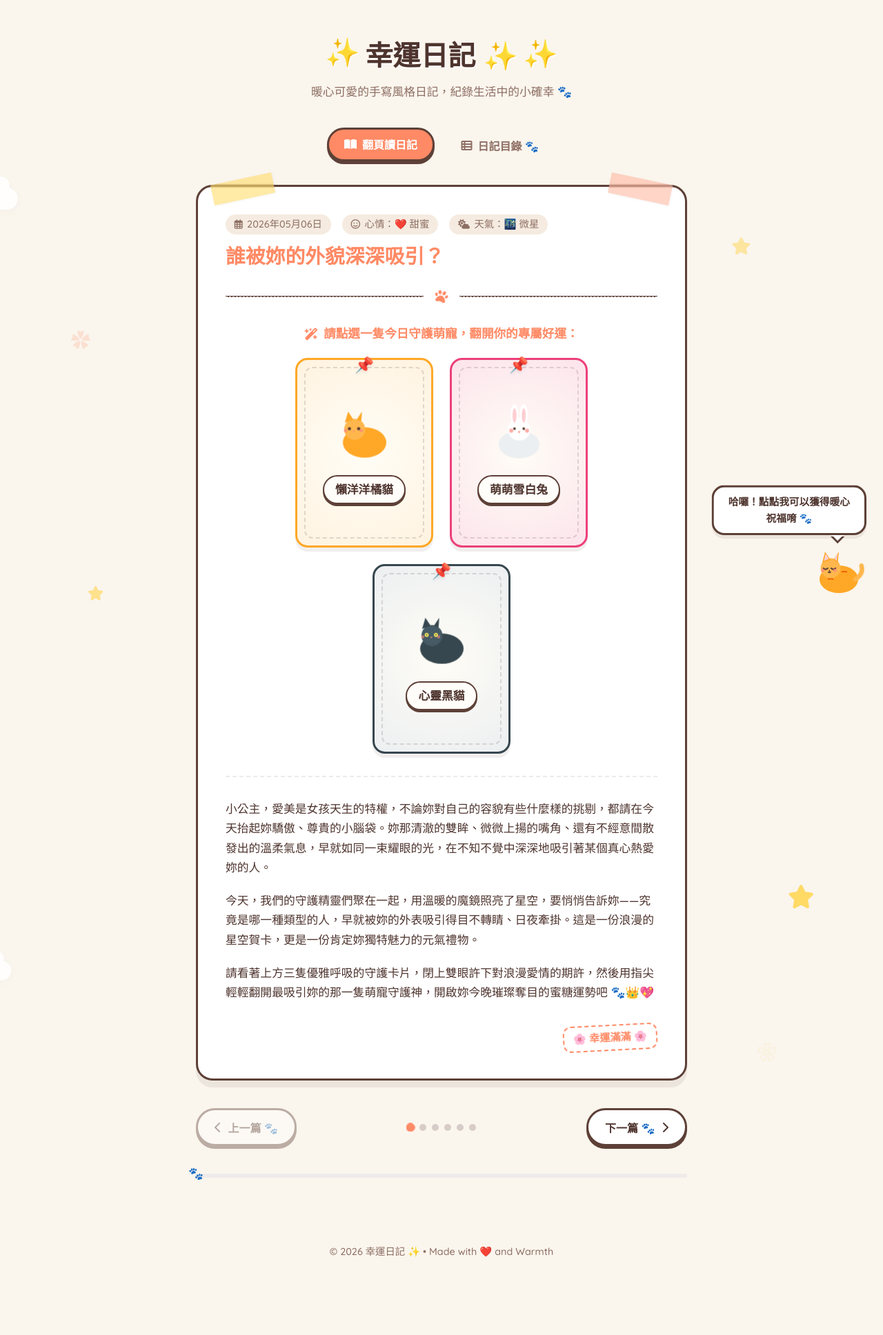
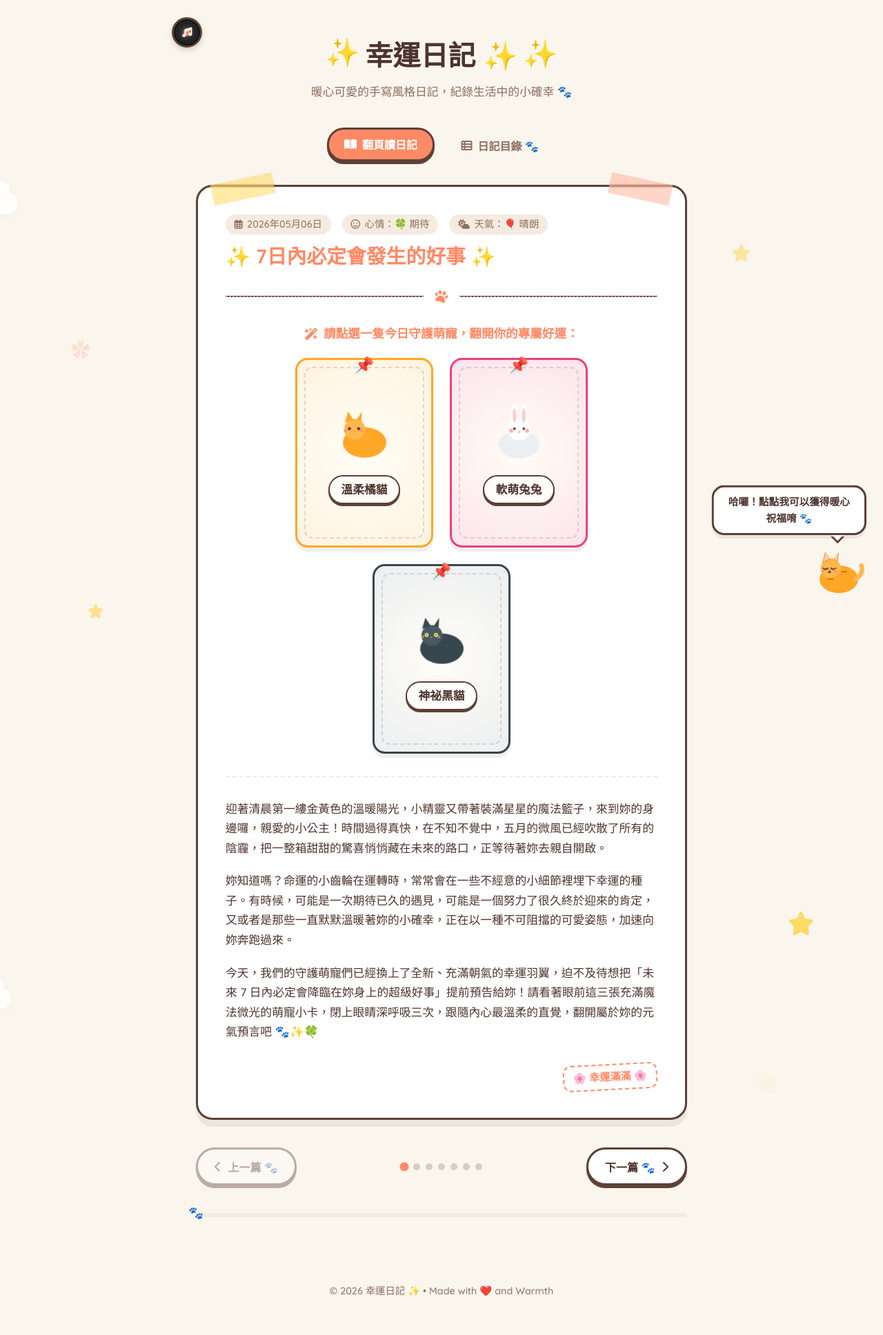
Before and after one commit to toydogcat/ai-lucky, a Jekyll site: the page built from index.html, in a window 1280 px wide. Shown: the whole page at 69% size. Built offline with Jekyll 4.4.1, drawn with Linux system fonts in a browser that asks for light colours; comment, search, counter and statistics services are not loaded; before the commit the page ends 1879 px from its top, so only the background shows below that.

Commit message:
feat: add floating vinyl-style weekly background music player with day-specific tracks

```diff
--- a/_layouts/default.html
+++ b/_layouts/default.html
@@ -35,6 +35,18 @@
     <div class="star star-3"><i class="fa-solid fa-star"></i></div>
     <div class="flower flower-1">✿</div>
     <div class="flower flower-2">❀</div>
+  </div>
+
+  <!-- Floating Cozy Music Player (Vinyl Disc) -->
+  <div class="cozy-music-player" id="cozy-music-player">
+    <div class="music-tooltip" id="music-tooltip">點點我播放今日療癒 BGM 🎵</div>
+    <button class="music-disc-btn" id="music-toggle-btn" aria-label="Play/Pause Background Music">
+      <div class="music-disc" id="music-disc">
+        <div class="music-disc-center"></div>
+      </div>
+      <i class="fa-solid fa-music music-note-icon"></i>
+    </button>
+    <audio id="cozy-bg-audio" loop></audio>
   </div>
 
   <!-- Header Section -->
--- /dev/null
+++ b/_posts/2026-05-07-good-news.md
@@ -0,0 +1,31 @@
+---
+layout: post
+title: "✨ 7日內必定會發生的好事 ✨"
+date: 2026-05-07 00:00:00 +0800
+mood: "🍀 期待"
+weather: "🎈 晴朗"
+option1:
+  name: "溫柔橘貓"
+  emoji: "🌈"
+  fortune_title: "🌈 雲端之上的完美邂逅與人際溫暖善意暖流"
+  fortune_content: "選到這張散發著彩虹魔法微光的小橘貓卡片，親愛的小公主，在未來的 7 天內，一場「在人際關係中溫柔降臨的完美邂逅與驚喜暖流」必定會溫暖妳的整個生活！妳身邊磁場中的陰霾正被一場帶有奶油香氣的微風徹底吹散，取而代之的是無數張帶著善意與微笑的溫暖臉龐。\n\n在這段充滿魔法的 7 天裡，妳極有可能會收到一封一直期待著的溫柔來信、或是遇見一位能和妳靈魂共鳴、聊到深夜都不會累的全新知心好友。更有趣的是，那些平時看起來有些嚴肅的人，也會在不經意間被妳身上獨特的公主氣息所吸引，對妳展現出前所未有的溫柔、偏愛與無微不至的貼心照顧。\n\n這是大自然精靈為妳準備的專屬好運，因為妳的善良與溫柔值得被這個世界加倍溫柔地回報。這股人際暖流將成為妳未來的隱形護盾，讓妳的每一天都像吃了一顆草莓棉花糖一樣，從心底甜出滿滿的元氣與幸福！"
+  task: "在今天結束前，對鏡子裡的自己做一個超級可愛的眨眼，並在心裡說三聲：『我是最棒、最幸運的小公主！』，橘貓會把這個咒語傳遞給整條彩虹 🌈"
+option2:
+  name: "軟萌兔兔"
+  emoji: "🎡"
+  fortune_title: "🎡 期待已久的願望成真與財富驚喜小禮物"
+  fortune_content: "選到這張洋溢著歡樂摩天輪氣息的小兔兔卡片，親愛的小公主，未來的 7 天內，最讓妳期待的那件「悄悄藏在心底很久的願望，即將迎來超乎想像的圓滿成真與財富小驚喜」！這隻耳朵長長、抱著金黃色四葉草的幸運軟萌兔兔，已經踩著彩虹糖一樣的步伐，把豐盛的喜悅送到了妳的家門口。\n\n無論是妳之前在學業或工作上默默耕耘了很久的計畫，還是一個小小的投資期許，在這週都將獲得突破性的超讚成果，甚至還會有一筆意料之外的甜心小零用錢或精緻禮物，驚喜地落入妳的粉紅色小錢包中。那些曾經卡關、讓妳感到有些小焦慮的繁雜事情，也會像被魔法棒輕輕一點般，瞬間變得順暢、豁然開朗。\n\n兔兔想對妳說，所有的努力都不會被辜負，這份遲來的成果是給妳這段時間堅持不懈的最美桂冠。請抱著最期待的心情去迎接生活中的每一個小細節，因為驚喜隨時會在下一個街角，跟著灑落的櫻花一起撲進妳的懷裡唷！"
+  task: "在手帳本、筆記本、或是手機備忘錄上，畫一朵小小的金色向日葵，並寫下妳下週最想成真的小願望，兔兔會幫妳把摩天輪升到最高點 🎡"
+option3:
+  name: "神祕黑貓"
+  emoji: "🧁"
+  fortune_title: "🧁 能量滿格的自我大蛻變與生活品質奢華大升級"
+  fortune_content: "選到這張散發著甜美杯子蛋糕香氣的小黑貓卡片，親愛的小公主，在接下來的 7 天裡，妳將會體驗到一場「能量徹底滿格的靈魂蛻變，與生活品質、身心狀態的華麗大升級」！這隻帶著紫色魔法巫師帽、一臉傲嬌卻無比深情的小黑貓，正用牠毛茸茸的尾巴，為妳勾勒出一個精緻、健康、無比耀眼的新自我。\n\n之前積累在妳身上的疲憊與不開心，在這 7 天內將會神奇地徹底蒸發，取而代之的是每天早上睜開眼時，體內滿滿 of 元氣、自信與閃爍著粉紅泡泡的好氣色。妳會突然找到最適合自己的精緻生活節奏，無論是開始一項讓妳心曠神怡的全新興趣、買到一件穿上去美得像仙女一樣的洋裝，還是品嚐到一頓讓舌尖跳舞的夢幻下午茶，都讓妳的幸福指數直接突破天際。\n\n這種由內而外散發出來的強大氣場與精緻感，會讓妳走到哪裡都成為最引人注目的耀眼焦點，宛如自帶迪士尼公主的夢幻背景光環。請驕傲地抬起頭，踏著優雅自信的步伐向前邁進吧，因為這週整個宇宙的焦點都在溫柔地注視著妳、寵溺著妳！"
+  task: "今天喝一杯甜甜的水果茶、或者吃一個精緻的甜點，並給自己拍一張笑得很甜的照片，黑貓會把這個迷人的微笑永遠保存在魔法蛋糕杯裡 🧁"
+---
+
+迎著清晨第一縷金黃色的溫暖陽光，小精靈又帶著裝滿星星的魔法籃子，來到妳的身邊囉，親愛的小公主！時間過得真快，在不知不覺中，五月的微風已經吹散了所有的陰霾，把一整箱甜甜的驚喜悄悄藏在未來的路口，正等待著妳去親自開啟。
+
+妳知道嗎？命運的小齒輪在運轉時，常常會在一些不經意的小細節裡埋下幸運的種子。有時候，可能是一次期待已久的遇見，可能是一個努力了很久終於迎來的肯定，又或者是那些一直默默溫暖著妳的小確幸，正在以一種不可阻擋的可愛姿態，加速向妳奔跑過來。
+
+今天，我們的守護萌寵們已經換上了全新、充滿朝氣的幸運羽翼，迫不及待想把「未來 7 日內必定會降臨在妳身上的超級好事」提前預告給妳！請看著眼前這三張充滿魔法微光的萌寵小卡，閉上眼睛深呼吸三次，跟隨內心最溫柔的直覺，翻開屬於妳的元氣預言吧 🐾✨🍀
--- a/assets/css/style.css
+++ b/assets/css/style.css
@@ -1028,3 +1028,115 @@
     font-size: 0.82rem !important;
   }
 }
+
+/* ==========================================
+   16. Floating Cozy Music Player (Vinyl Disc)
+   ========================================== */
+.cozy-music-player {
+  position: fixed;
+  top: 24px;
+  left: 24px; /* Placed on top-left to avoid overlapping with right-hand cat mascot! */
+  z-index: 1000;
+  display: flex;
+  align-items: center;
+  gap: 10px;
+  cursor: pointer;
+}
+
+@media (max-width: 600px) {
+  .cozy-music-player {
+    top: 16px;
+    left: 16px;
+  }
+}
+
+.music-disc-btn {
+  background: none;
+  border: none;
+  padding: 0;
+  cursor: pointer;
+  position: relative;
+  width: 46px;
+  height: 46px;
+  display: flex;
+  align-items: center;
+  justify-content: center;
+  transition: transform 0.3s cubic-bezier(0.175, 0.885, 0.32, 1.275);
+}
+
+.music-disc-btn:hover {
+  transform: scale(1.1);
+}
+
+/* Vinyl Disc design */
+.music-disc {
+  width: 44px;
+  height: 44px;
+  border-radius: 50%;
+  background: radial-gradient(circle, #333 30%, #111 70%, #000 100%);
+  border: 3px solid var(--border-color);
+  box-shadow: 0 4px 8px rgba(0, 0, 0, 0.15);
+  position: relative;
+  display: flex;
+  align-items: center;
+  justify-content: center;
+  transition: transform 0.5s ease;
+}
+
+/* Vinyl grooves */
+.music-disc::before {
+  content: '';
+  position: absolute;
+  width: 32px;
+  height: 32px;
+  border-radius: 50%;
+  border: 1px dashed rgba(255, 255, 255, 0.15);
+}
+
+.music-disc-center {
+  width: 14px;
+  height: 14px;
+  border-radius: 50%;
+  background-color: var(--primary); /* Cozy yellow-orange center */
+  border: 2px solid var(--border-color);
+}
+
+.music-note-icon {
+  position: absolute;
+  font-size: 0.9rem;
+  color: #fff;
+  pointer-events: none;
+  transition: all 0.3s ease;
+}
+
+/* Spinning animation */
+.music-disc.is-playing {
+  animation: spinVinyl 6s linear infinite;
+}
+
+@keyframes spinVinyl {
+  0% { transform: rotate(0deg); }
+  100% { transform: rotate(360deg); }
+}
+
+/* Tooltip */
+.music-tooltip {
+  background-color: var(--card-bg);
+  border: 2px solid var(--border-color);
+  padding: 0.4rem 0.8rem;
+  border-radius: 14px;
+  font-size: 0.78rem;
+  font-weight: 700;
+  color: var(--text-main);
+  box-shadow: 0 3px 0 var(--shadow-color);
+  white-space: nowrap;
+  pointer-events: none;
+  opacity: 0;
+  transform: translateX(-10px);
+  transition: all 0.3s ease;
+}
+
+.cozy-music-player:hover .music-tooltip {
+  opacity: 1;
+  transform: translateX(0);
+}
--- a/assets/js/main.js
+++ b/assets/js/main.js
@@ -319,6 +319,70 @@
     }
   }
 
+  // ==========================================
+  // 6. Weekly Background Music System (Taiwan Time UTC+8)
+  // ==========================================
+  function initWeeklyMusic() {
+    const audioEl = document.getElementById('cozy-bg-audio');
+    const toggleBtn = document.getElementById('music-toggle-btn');
+    const discEl = document.getElementById('music-disc');
+    const tooltipEl = document.getElementById('music-tooltip');
+
+    if (!audioEl || !toggleBtn || !discEl) return;
+
+    const musicMapping = {
+      'Monday': '/ai-lucky/music/Mon_My_Other_Half.mp3',
+      'Tuesday': '/ai-lucky/music/Tuesday_is_the_Bridge.mp3',
+      'Wednesday': '/ai-lucky/music/Wed_Afternoon_Treetops.mp3',
+      'Thursday': '/ai-lucky/music/The_View_From_Thursday.mp3',
+      'Friday': '/ai-lucky/music/Fri_Velvet_of_the_Evening.mp3',
+      'Saturday': '/ai-lucky/music/Sat_The_Softest_Shade_Of_Stay.mp3',
+      'Sunday': '/ai-lucky/music/The_Patient_Sun.mp3'
+    };
+
+    // Determine current day of week in Taiwan Time (UTC+8)
+    const options = { timeZone: 'Asia/Taipei', weekday: 'long' };
+    const formatter = new Intl.DateTimeFormat('en-US', options);
+    const taiwanDay = formatter.format(new Date()); // e.g. "Monday"
+
+    const selectedTrack = musicMapping[taiwanDay] || musicMapping['Monday'];
+    audioEl.src = selectedTrack;
+
+    // Set cute tooltip text based on day of week
+    const cuteDayNames = {
+      'Monday': '星期一的療癒之音 🥐',
+      'Tuesday': '星期二的溫柔暖風 ☕',
+      'Wednesday': '星期三的午後樹梢 🍃',
+      'Thursday': '星期四的雲朵漫步 ☁️',
+      'Friday': '星期五的慵懶傍晚 🌙',
+      'Saturday': '星期六的星空微甜 ✨',
+      'Sunday': '星期日的陽光擁抱 ☀️'
+    };
+    const dayLabel = cuteDayNames[taiwanDay] || '今日的療癒之音 🎵';
+    if (tooltipEl) {
+      tooltipEl.textContent = `點點我播放 ${dayLabel}`;
+    }
+
+    // Toggle Play/Pause on click
+    toggleBtn.addEventListener('click', () => {
+      if (audioEl.paused) {
+        audioEl.play().then(() => {
+          discEl.classList.add('is-playing');
+          if (tooltipEl) tooltipEl.textContent = `播放中: ${dayLabel}`;
+        }).catch(err => {
+          console.warn('Audio playback blocked by browser policies:', err);
+        });
+      } else {
+        audioEl.pause();
+        discEl.classList.remove('is-playing');
+        if (tooltipEl) tooltipEl.textContent = `已暫停 點點我播放 🎵`;
+      }
+    });
+  }
+
+  // Initialize Music
+  initWeeklyMusic();
+
   // Initialize Tarot games
   initTarotGames();
 });
```
Also changed, not shown: 7 other files.
